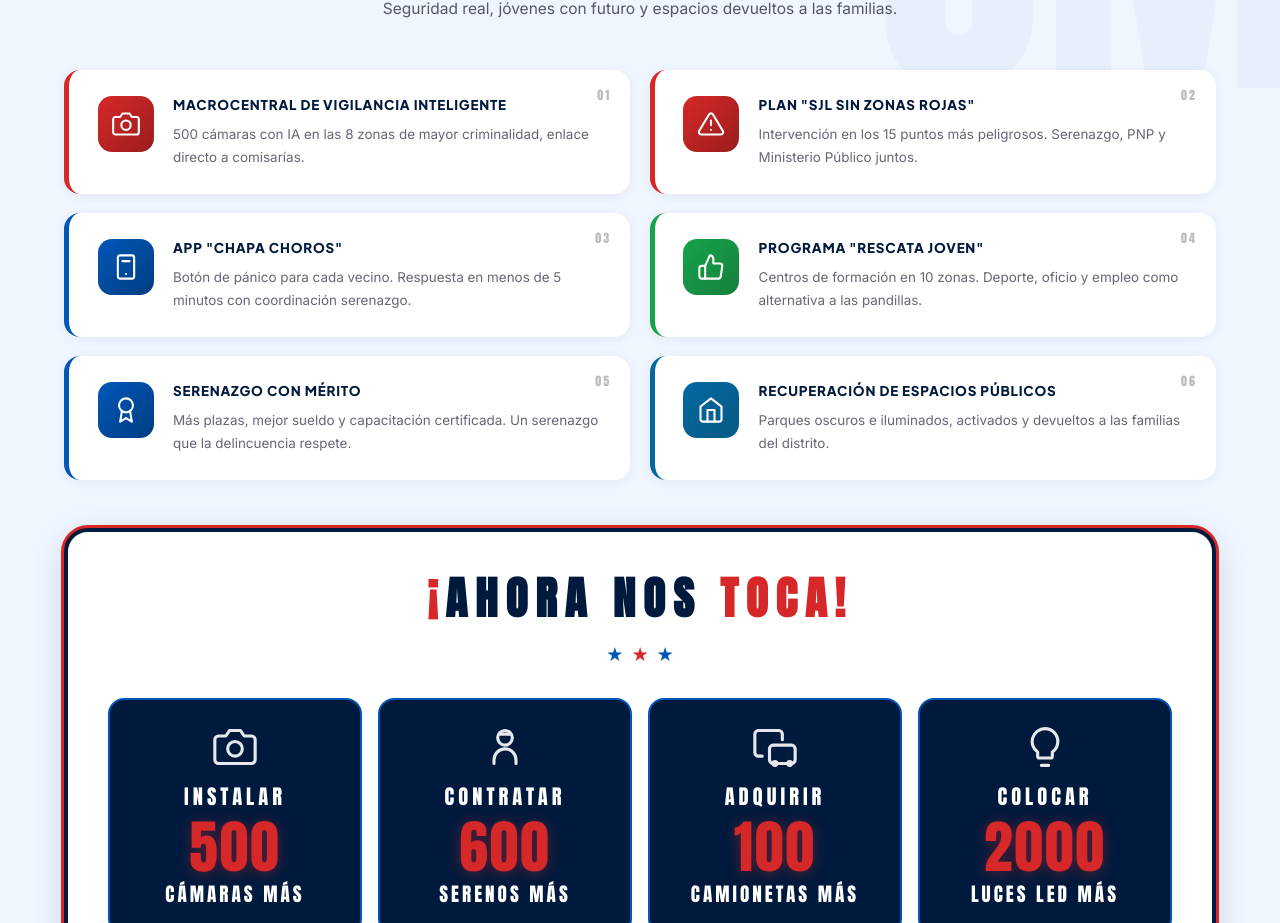
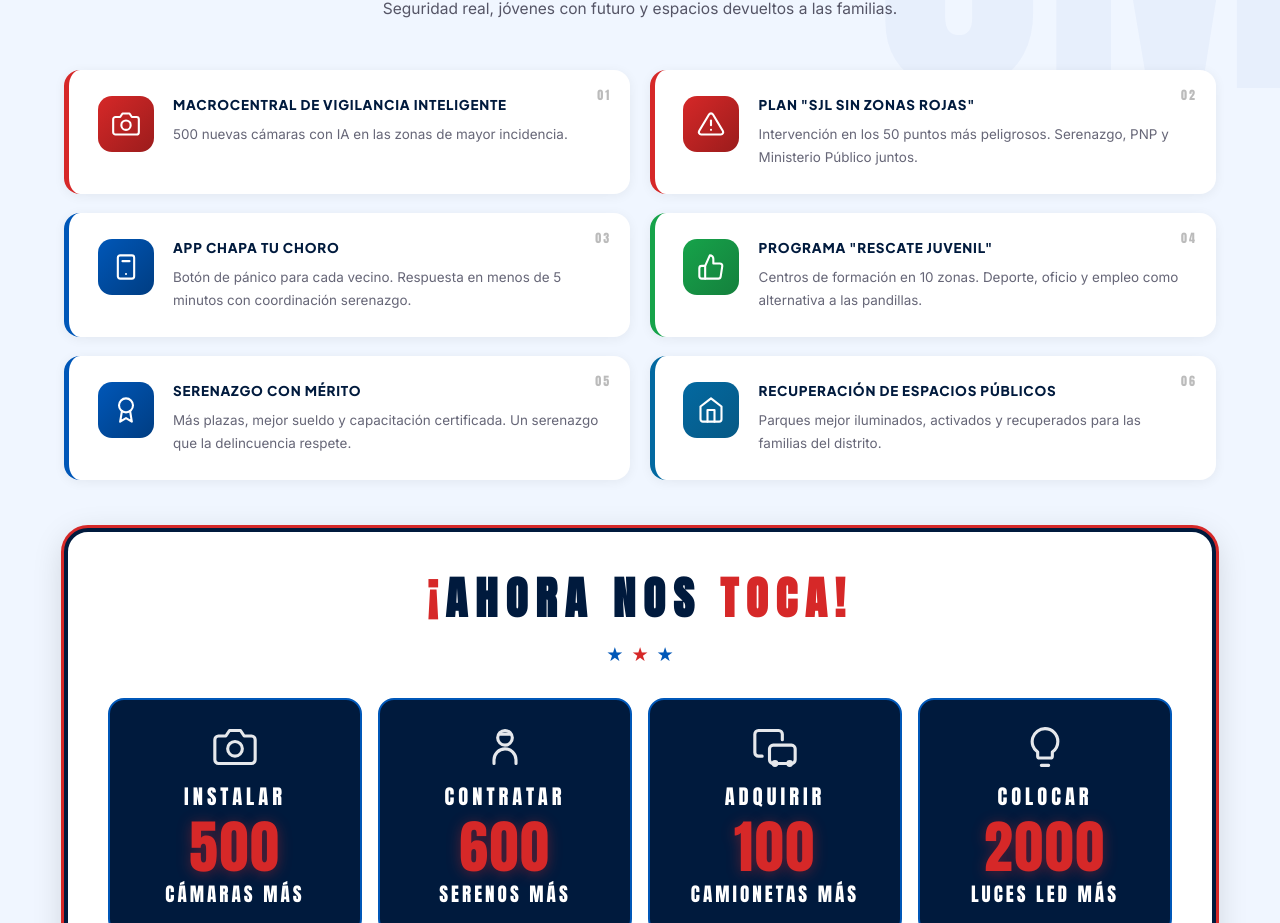
Before and after one commit to Angela08T/Maldonado-page, a React (Vite) app: page / in a window 1280 px wide. Shown: the part 2638-3561 px from the top of the page. Built offline with nearby package versions, Linux system fonts and the light colour scheme; no server answers; a web font is replaced by a local one.

Commit message:
arreglos en la vista movil y correcion de palabras

```diff
--- a/src/components/Gestion/Gestion.jsx
+++ b/src/components/Gestion/Gestion.jsx
@@ -9,7 +9,7 @@ const programas = [
       </svg>
     ),
     title: 'MACROCENTRAL DE VIGILANCIA INTELIGENTE',
-    desc: '500 cámaras con IA en las 8 zonas de mayor criminalidad, enlace directo a comisarías.',
+    desc: '500 nuevas cámaras con IA en las zonas de mayor incidencia.',
   },
   {
     num: '02', color: 'red',
@@ -20,7 +20,7 @@ const programas = [
       </svg>
     ),
     title: 'PLAN "SJL SIN ZONAS ROJAS"',
-    desc: 'Intervención en los 15 puntos más peligrosos. Serenazgo, PNP y Ministerio Público juntos.',
+    desc: 'Intervención en los 50 puntos más peligrosos. Serenazgo, PNP y Ministerio Público juntos.',
   },
   {
     num: '03', color: 'blue',
@@ -29,7 +29,7 @@ const programas = [
         <rect x="5" y="2" width="14" height="20" rx="2"/><line x1="12" y1="18" x2="12.01" y2="18"/><path d="M9 7h6"/>
       </svg>
     ),
-    title: 'APP "CHAPA CHOROS"',
+    title: 'APP CHAPA TU CHORO',
     desc: 'Botón de pánico para cada vecino. Respuesta en menos de 5 minutos con coordinación serenazgo.',
   },
   {
@@ -40,7 +40,7 @@ const programas = [
         <path d="M7 22H4a2 2 0 01-2-2v-7a2 2 0 012-2h3"/>
       </svg>
     ),
-    title: 'PROGRAMA "RESCATA JOVEN"',
+    title: 'PROGRAMA "RESCATE JUVENIL"',
     desc: 'Centros de formación en 10 zonas. Deporte, oficio y empleo como alternativa a las pandillas.',
   },
   {
@@ -61,7 +61,7 @@ const programas = [
       </svg>
     ),
     title: 'RECUPERACIÓN DE ESPACIOS PÚBLICOS',
-    desc: 'Parques oscuros e iluminados, activados y devueltos a las familias del distrito.',
+    desc: 'Parques mejor iluminados, activados y recuperados para las familias del distrito.',
   },
 ]
 
--- a/src/components/Hero/Hero.module.css
+++ b/src/components/Hero/Hero.module.css
@@ -560,7 +560,7 @@
     top: auto;
     left: auto;
     order: 1;
-    margin: 1rem auto .5rem;
+    margin: .4rem auto .3rem;
     animation: fadeUp .8s .1s forwards, apoyaPulse 2.5s 1s ease-in-out infinite;
   }
   .imageWrapper {
@@ -570,8 +570,8 @@
     top: auto;
     transform: none;
     width: 65%;
-    height: 55vw;
-    max-height: 360px;
+    height: 46vw;
+    max-height: 300px;
     margin: 0 auto;
   }
   .content {
@@ -606,10 +606,10 @@
 
 /* ── iPhone / Android (≤480px) ───────────────────────────── */
 @media (max-width: 480px) {
-  .hero { padding-top: 84px !important; }
+  .hero { padding-top: 72px !important; }
   .titleMain { font-size: clamp(2.8rem, 13vw, 3.8rem); }
   .titleSub  { font-size: clamp(2.8rem, 13vw, 3.8rem); }
-  .imageWrapper { width: 78%; height: 58vw; max-height: 300px; }
+  .imageWrapper { width: 72%; height: 46vw; max-height: 240px; }
   .socialCircle { width: 44px; height: 44px; }
   .apoyaBtn { font-size: 1.45rem; letter-spacing: 4px; padding: .85rem 2rem; }
   .content :global(.btn-primary) { font-size: 1.45rem; letter-spacing: 4px; padding: .85rem 2rem; }
@@ -621,7 +621,7 @@
 @media (max-width: 390px) {
   .titleMain { font-size: clamp(2.5rem, 14vw, 3.2rem); }
   .titleSub  { font-size: clamp(2.5rem, 14vw, 3.2rem); }
-  .imageWrapper { width: 85%; height: 60vw; }
+  .imageWrapper { width: 80%; height: 46vw; max-height: 220px; }
   .content :global(.btn-primary) { font-size: 1.3rem; letter-spacing: 3px; padding: .8rem 1.8rem; }
   .apoyaBtn { font-size: 1.3rem; letter-spacing: 3px; padding: .8rem 1.8rem; }
   .apoyaSecundario { font-size: 1.1rem; letter-spacing: 2px; padding: .75rem 1.5rem; margin: 0 auto .4rem; position: relative; z-index: 20; pointer-events: auto !important; }
```
